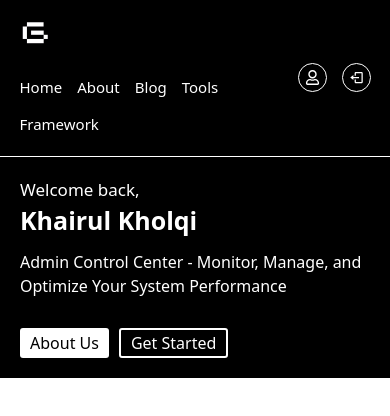
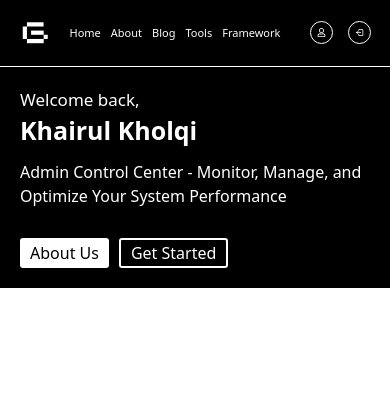
Before and after one commit to Muhammad-Khairul-Kholqi/AdminPageApkTools, a React (Create React App) app: page / in a window 390 px wide. Shown: the top 416 px of the page. Built offline with nearby package versions, Linux system fonts and the light colour scheme.

Commit message:
responsive navbar

```diff
--- a/src/Style/StyleNavbar.css
+++ b/src/Style/StyleNavbar.css
@@ -0,0 +1,53 @@
+@media (max-width: 500px) {
+    .navbar-nav-link p {
+        font-size: 13px;
+    }
+
+    .admin-log {
+        font-size: 10px;
+    }
+}
+
+@media (max-width: 450px) {
+    .navbar-nav-link p {
+        font-size: 11px;
+    }
+
+    .admin-log {
+        font-size: 9px;
+    }
+}
+
+@media (max-width: 450px) {
+    .navbar-nav-link p {
+        font-size: 11px;
+    }
+
+    .admin-log {
+        font-size: 9px;
+    }
+}
+
+@media (max-width: 400px) {
+    .navbar-nav-link {
+        gap: 10px;
+    }
+
+    .navbar-log-admin {
+        gap: 20px;
+    }
+}
+
+@media (max-width: 370px) {
+    .logo {
+        width: 25px;
+    }
+
+    .navbar-nav-link p {
+        font-size: 10px;
+    }
+
+    .admin-log {
+        font-size: 8px;
+    }
+}
--- a/src/Template/Navbar.js
+++ b/src/Template/Navbar.js
@@ -1,5 +1,6 @@
 import React, { useState } from "react";
 import { Link } from "react-router-dom";
+import "..//Style/StyleNavbar.css";
 
 import LogoWhite from "../Assets/logo-white.png";
 import { FaRegUser } from "react-icons/fa";
@@ -11,9 +12,9 @@ const Navbar = () => {
     return(
         <div>
             <div className="navbar flex justify-between py-[20px] px-[5%] bg-black text-white border-b-[1px] border-white items-center">
-                <div className="flex flex-wrap gap-[30px] items-center">
+                <div className="navbar-log-admin flex flex-wrap gap-[30px] items-center">
                     <div>
-                        <img src={LogoWhite} className="w-[30px]" />
+                        <img src={LogoWhite} className="logo w-[30px]" />
                     </div>
                     <div className= 'navbar-nav-link flex flex-wrap gap-[15px] text-[15px]' >
                         <Link>
@@ -48,23 +49,19 @@ const Navbar = () => {
                     </div>
                 </div>
 
-                <div className="flex gap-[15px] items-center">
+                <div className="admin-log flex gap-[15px] items-center">
                     <Link>
                         <div className = "border-solid border-[1px] border-white p-[6px] rounded-[50%] hover:bg-white hover:text-black" >
-                            <FaRegUser className="text-[15px]" />
+                            <FaRegUser className="admin-log text-[15px]" />
                         </div>
                     </Link>
 
                     <Link>
                         <div className = "border-solid border-[1px] border-white p-[6px] rounded-[50%] hover:bg-white hover:text-black" >
-                            <BiLogOut className="text-[15px]" />
+                            <BiLogOut className="admin-log text-[15px]" />
                         </div>
                     </Link>
                 </div>
-                {/* <div className="hidden text-[25px]">
-                    <HiMenuAlt3 id="hamburger-menu" style={{ display: showNav ? 'none' : 'block' }} onClick={toggleNav} />
-                    <IoClose id="close" style={{ display: showNav ? 'block' : 'none' }} onClick={toggleNav} />
-                </div> */}
             </div>
         </div>
     )
```
